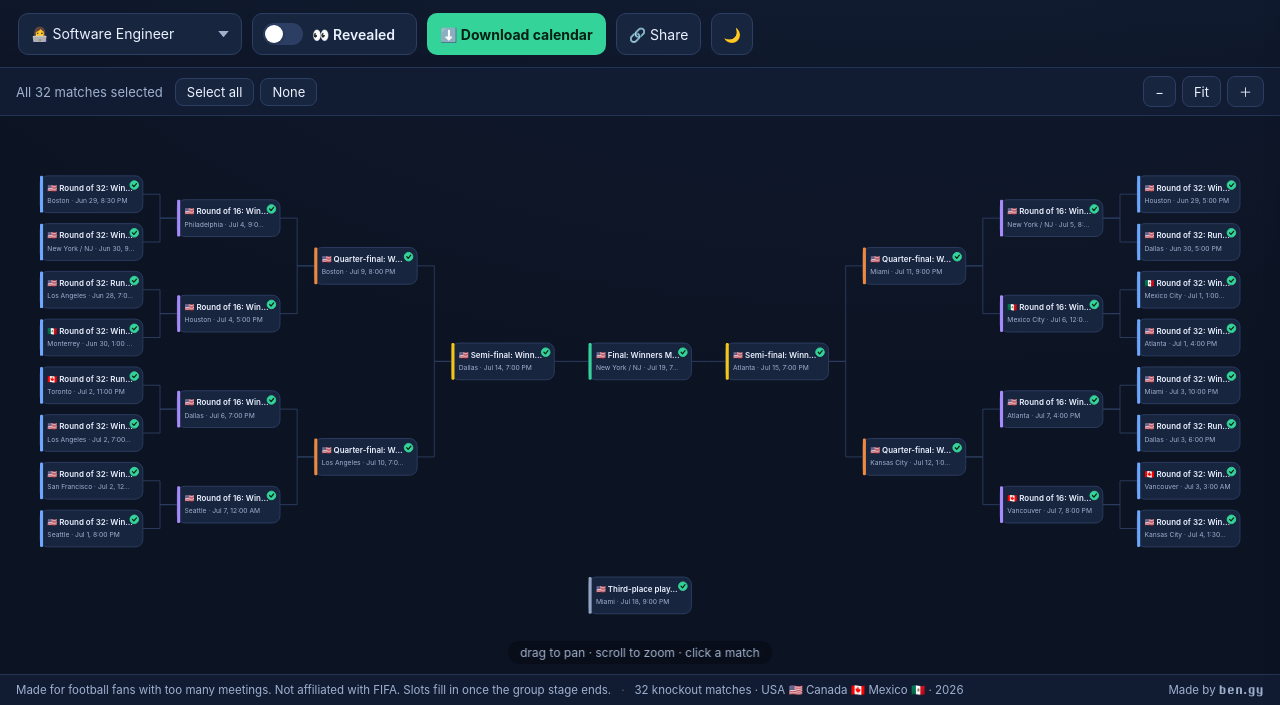
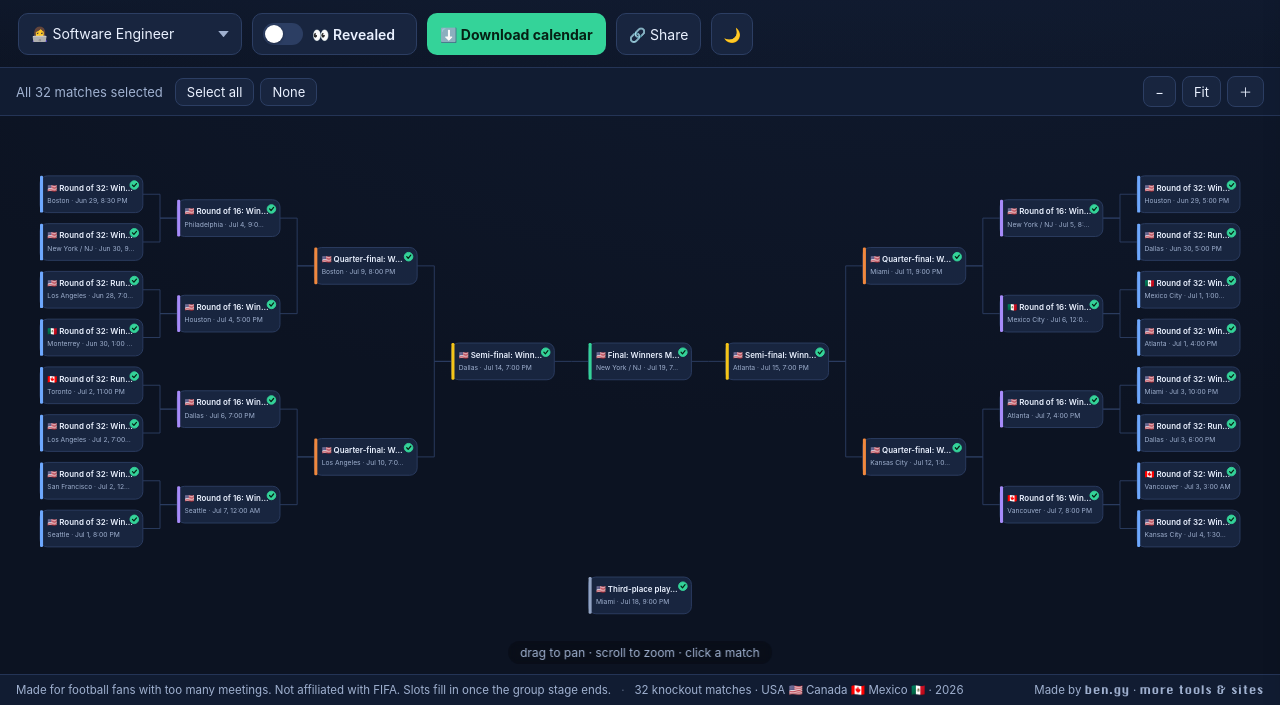
Before and after one commit to ben-gy/worldcupinvitations, a plain HTML site: page index.html in a window 1280 px wide. Shown: the part 95-800 px from the top of the page. Drawn offline with Linux system fonts and the light colour scheme.

Commit message:
Add hub backlink
Co-Authored-By: Claude Fable 5 <noreply@anthropic.com>

```diff
--- a/index.html
+++ b/index.html
@@ -98,7 +98,7 @@
       <span class="footer-dot">·</span>
       <span>32 knockout matches · USA 🇺🇸 Canada 🇨🇦 Mexico 🇲🇽 · 2026</span>
     </span>
-    <span class="credit">Made by <a class="chicago-font" href="https://ben.gy" target="_blank" rel="noopener noreferrer">ben.gy</a></span>
+    <span class="credit">Made by <a class="chicago-font" href="https://ben.gy" target="_blank" rel="noopener noreferrer">ben.gy</a> · <a class="chicago-font" href="https://hub.benrichardson.dev" target="_blank" rel="noopener noreferrer">more tools &amp; sites</a></span>
   </footer>
 
   <script src="data/matches.js"></script>
```
